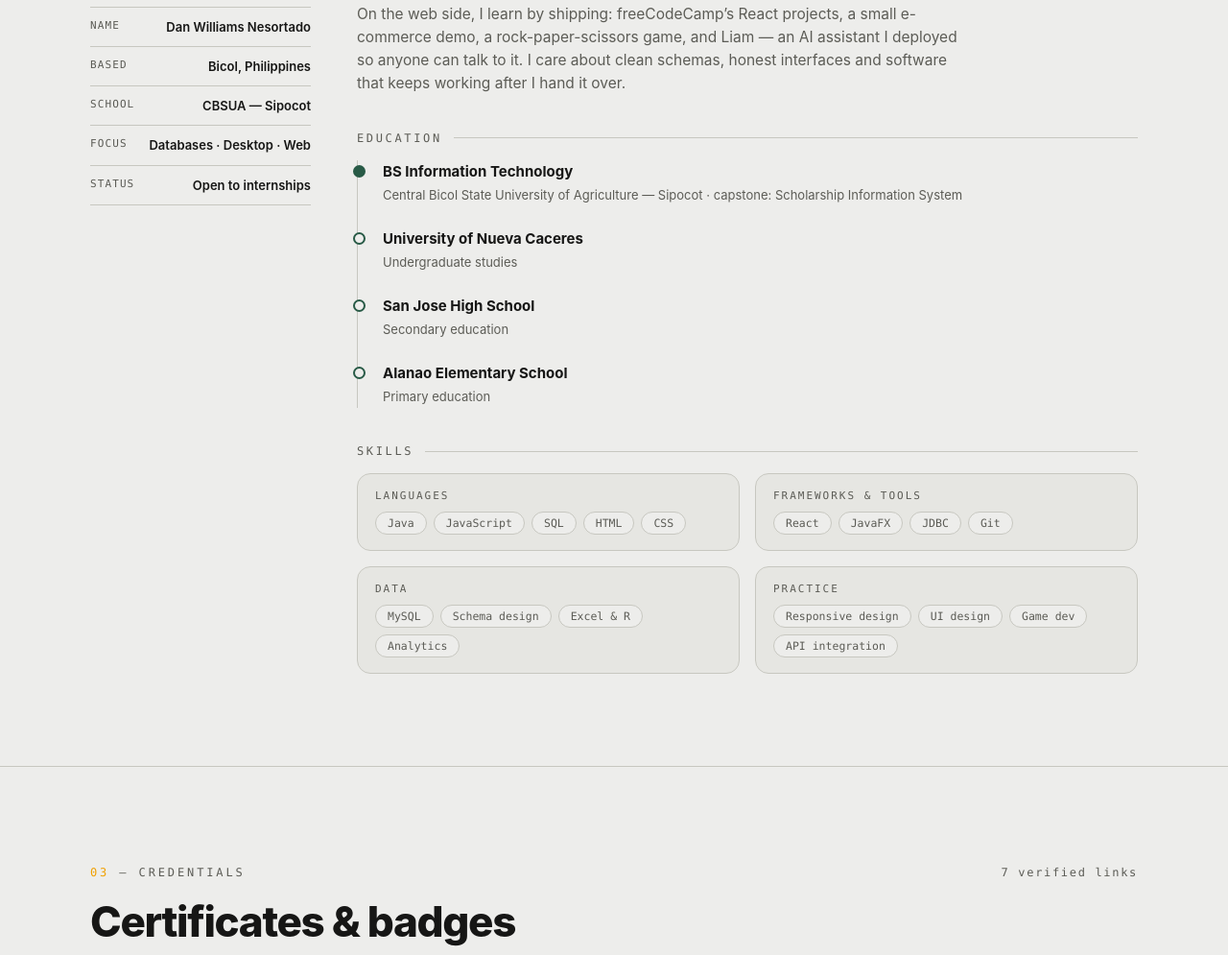
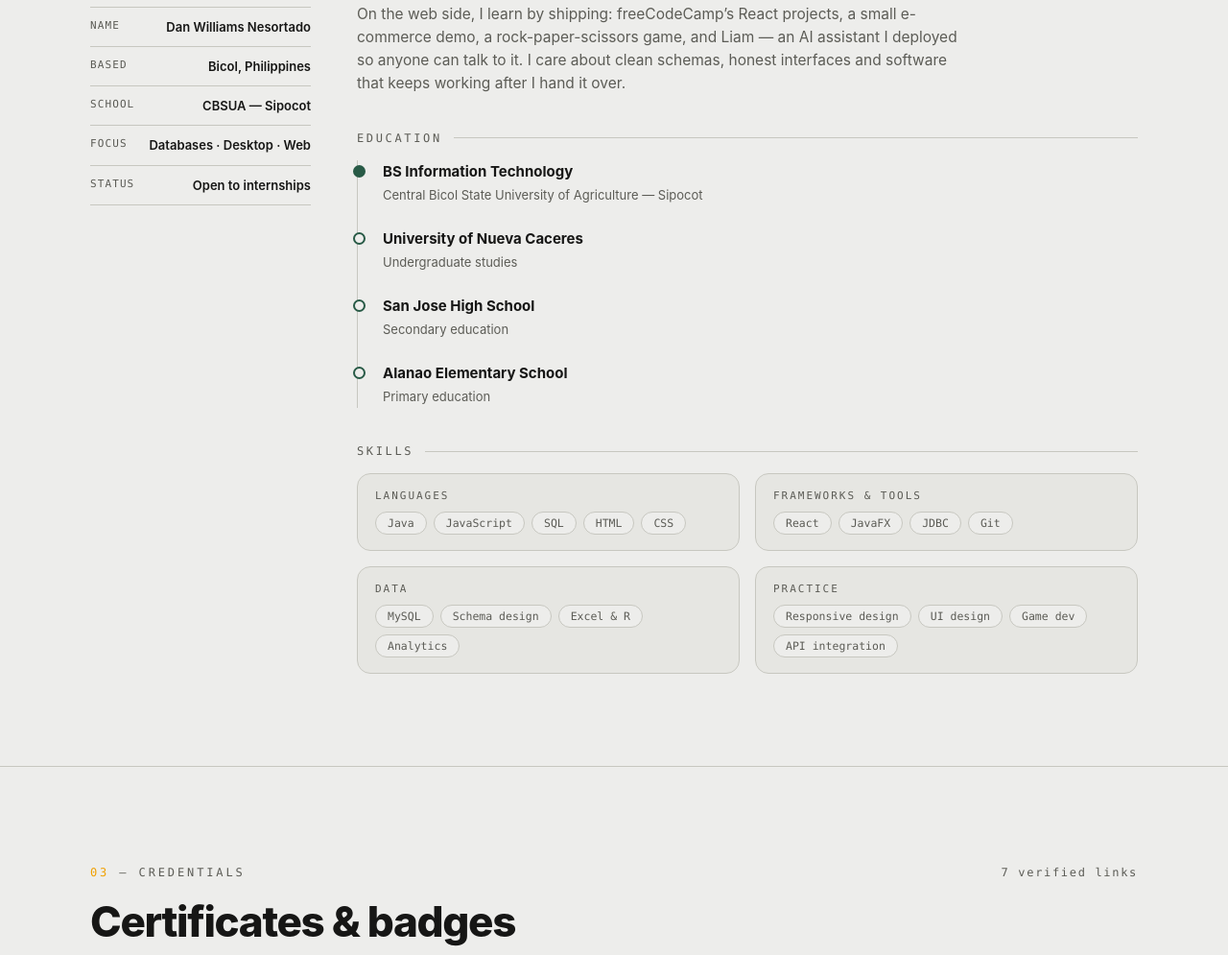
Before and after one commit to 1Agahan1/1agahan1.oi-main, a plain HTML site: page index.html in a window 1280 px wide. Shown: the part 2165-3160 px from the top of the page at 96% size. Drawn offline with Linux system fonts and the light colour scheme.

Commit message:
Update index.html

```diff
--- a/index.html
+++ b/index.html
@@ -476,7 +476,7 @@ dialog#proj[open]{animation:pop .32s cubic-bezier(.22,1,.36,1)}
 
         <h3 class="sub-h rv">Education</h3>
         <ul class="timeline">
-          <li class="rv"><b>BS Information Technology</b><span>Central Bicol State University of Agriculture — Sipocot · capstone: Scholarship Information System</span></li>
+          <li class="rv"><b>BS Information Technology</b><span>Central Bicol State University of Agriculture — Sipocot</span></li>
           <li class="rv" style="--i:1"><b>University of Nueva Caceres</b><span>Undergraduate studies</span></li>
           <li class="rv" style="--i:2"><b>San Jose High School</b><span>Secondary education</span></li>
           <li class="rv" style="--i:3"><b>Alanao Elementary School</b><span>Primary education</span></li>
```
